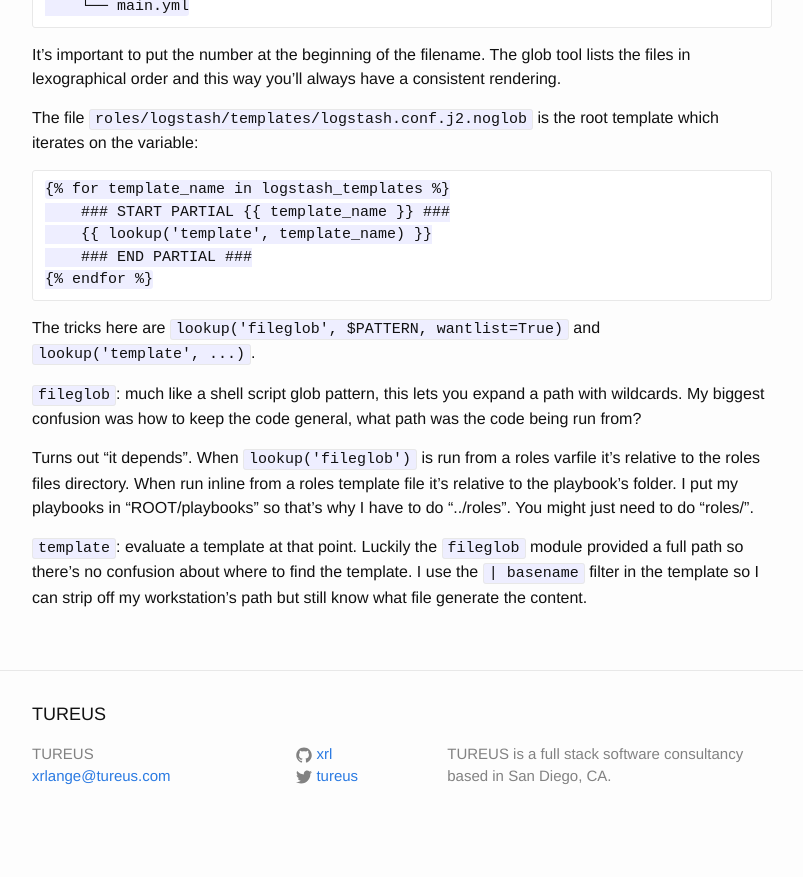
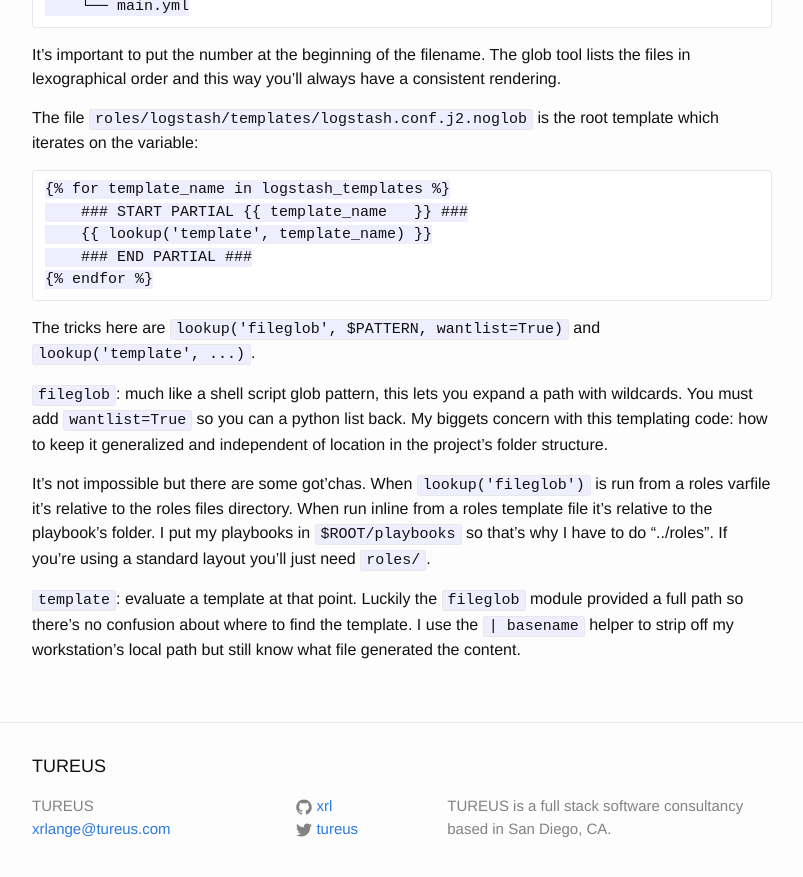
Before and after one commit to tureus/tureus.github.io, a Jekyll site: the page built from _posts/2015-08-28-ansible-compiling-conf.d-pattern.md, in a window 1280 px wide and 900 px high, scrolled down 1008 px. Shown: the top 877 px of the window, without its empty margins (238-1041 px from the left). Built offline with Jekyll 4.4.1, drawn with Linux system fonts in a browser that asks for light colours; before the commit the page ends 1856 px from its top, so only the background shows below that.

Commit message:
More editing

```diff
--- a/_posts/2015-08-28-ansible-compiling-conf.d-pattern.md
+++ b/_posts/2015-08-28-ansible-compiling-conf.d-pattern.md
@@ -38,15 +38,15 @@ It's important to put the number at the beginning of the filename. The glob tool
 The file `roles/logstash/templates/logstash.conf.j2.noglob` is the root template which iterates on the variable:
 
     {{ "{% for template_name in logstash_templates "}}%}
-        ### START PARTIAL {{ "{{ template_name" }} }} ###
+        ### START PARTIAL {{ "{{ template_name" }}   }} ###
         {{ "{{ lookup('template', template_name)" }} }}
         ### END PARTIAL ###
     {{ "{% endfor "}}%}
 
 The tricks here are `lookup('fileglob', $PATTERN, wantlist=True)` and `lookup('template', ...)`.
 
-`fileglob`: much like a shell script glob pattern, this lets you expand a path with wildcards. My biggest confusion was how to keep the code general, what path was the code being run from?
+`fileglob`: much like a shell script glob pattern, this lets you expand a path with wildcards. You must add `wantlist=True` so you can a python list back. My biggets concern with this templating code: how to keep it generalized and independent of location in the project's folder structure.
 
-Turns out "it depends". When `lookup('fileglob')` is run from a roles varfile it's relative to the roles files directory. When run inline from a roles template file it's relative to the playbook's folder. I put my playbooks in "ROOT/playbooks" so that's why I have to do "../roles". You might just need to do "roles/".
+It's not impossible but there are some got'chas. When `lookup('fileglob')` is run from a roles varfile it's relative to the roles files directory. When run inline from a roles template file it's relative to the playbook's folder. I put my playbooks in `$ROOT/playbooks` so that's why I have to do "../roles". If you're using a standard layout you'll just need `roles/`.
 
-`template`: evaluate a template at that point. Luckily the `fileglob` module provided a full path so there's no confusion about where to find the template. I use the `| basename` filter in the template so I can strip off my workstation's path but still know what file generate the content.
+`template`: evaluate a template at that point. Luckily the `fileglob` module provided a full path so there's no confusion about where to find the template. I use the `| basename` helper to strip off my workstation's local path but still know what file generated the content.
```
